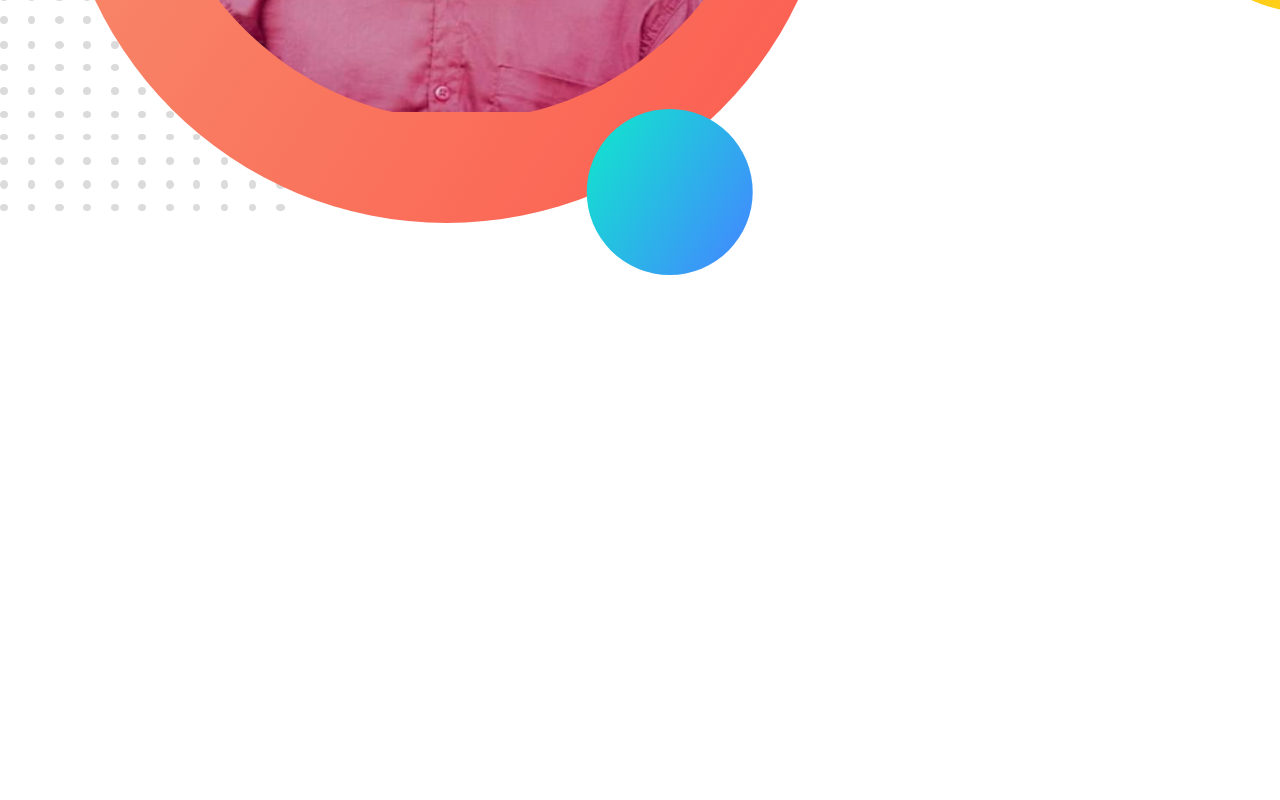
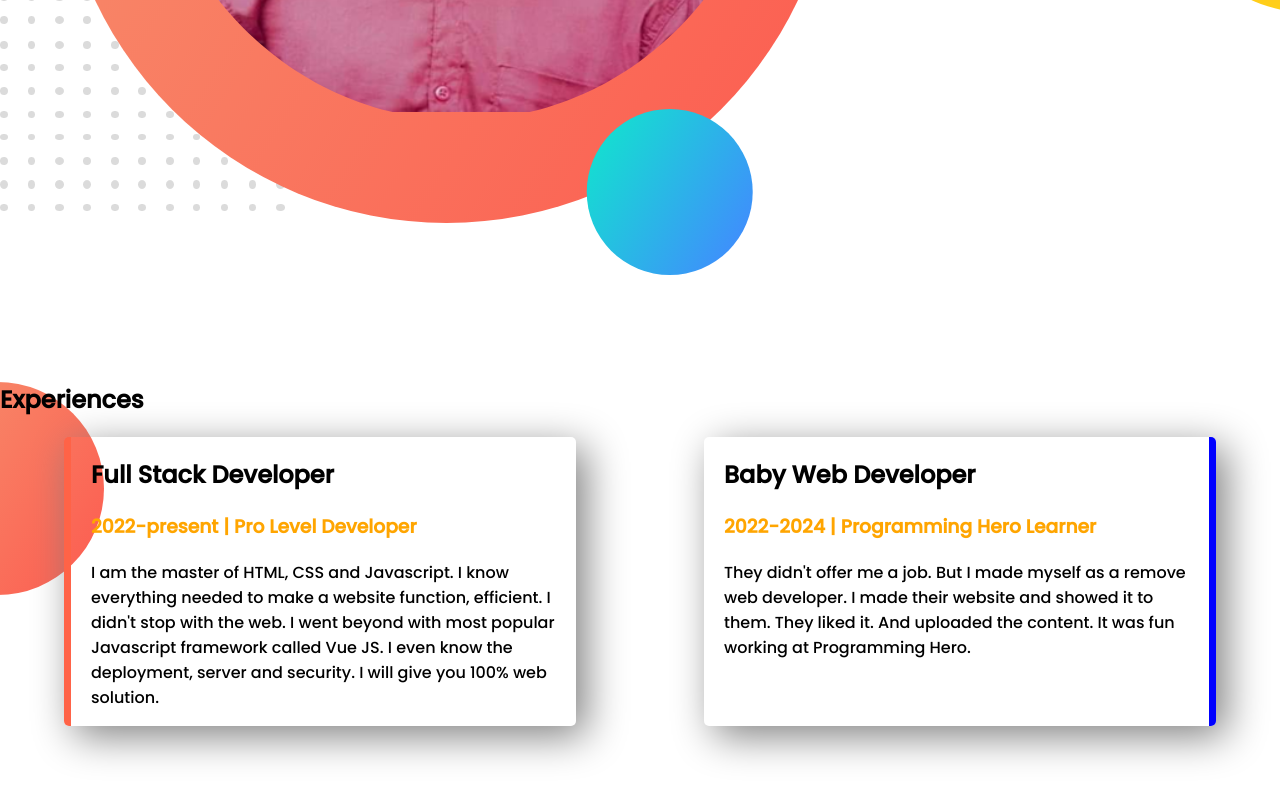
Before and after one commit to raufurswapnil/developer-portfolio, a plain HTML site: page index.html in a window 1280 px wide. Shown: the part 1118-1918 px from the top of the page. Before the commit the page ends 1500 px from the top, so only its background shows below. Drawn offline with Linux system fonts and the light colour scheme.

Commit message:
added border

```diff
--- a/index.html
+++ b/index.html
@@ -13,7 +13,7 @@
 </head>
 
 <body>
-    <section class="top-banner">
+    <section class="top-banner flexible-container">
         <div class="half-width">
             <h1>Welcome To</h1>
             <h1><span class="orange-color">Raufur Swapnil</span> World!</h1>
@@ -29,7 +29,7 @@
         <div class="half-width">
             <img src="images/swapnil....png" alt="" </div>
     </section>
-    <section class="dream-big">
+    <section class="dream-big flexible-container">
         <div "half-width">
             <img src="images/swapnil....png" alt="">
         </div>
@@ -40,8 +40,28 @@
                 to make simple website. My goal is to build 3 websites and learn advanced topics.</p>
             <a class="link-button" target="_blank" href="">DOWNLOAD RESUME</a>
         </div>
+    </section>
+    <section class="experience-area">
+        <h1>Experiences</h1>
+        <div class="flexible-container">
+            <div id="full-stack-developer" class="experience-item">
+                <h1>Full Stack Developer</h1>
+                <h3 class="orange-color">2022-present | Pro Level Developer</h3>
+                <p>I am the master of HTML, CSS and Javascript. I know everything needed to make a website function,
+                    efficient. I didn't stop with the web. I went beyond with most popular Javascript framework called
+                    Vue
+                    JS. I even know the deployment, server and security. I will give you 100% web solution.</p>
+            </div>
+            <div id="baby-web-developer" class="experience-item">
+                <h1>Baby Web Developer</h1>
+                <h3 class="orange-color">2022-2024 | Programming Hero Learner</h3>
+                <p>They didn't offer me a job. But I made myself as a remove web developer. I made their website and
+                    showed
+                    it to them. They liked it. And uploaded the content. It was fun working at Programming Hero.</p>
+            </div>
+        </div>
+    </section>
 
-    </section>
 </body>
 
 </html>
--- a/style.css
+++ b/style.css
@@ -4,14 +4,14 @@ body {
 }
 
 h1 {
-    font: 60px;
+    font: 70px;
 }
 
 .orange-color {
     color: orange;
 }
 
-section {
+.flexible-container {
     display: flex;
     margin-bottom: 100px;
 }
@@ -30,7 +30,6 @@ section {
     text-decoration: none;
     background-color: chartreuse;
     font-weight: 700;
-
     padding: 10px 30px;
     border-radius: 5px;
 }
@@ -45,3 +44,28 @@ section {
     background-repeat: no-repeat;
     background-position: right;
 }
+
+.experience-area {
+    background-image: url(images/exp-bg.png);
+    background-repeat: no-repeat;
+}
+
+
+.experience-item {
+    width: 40%;
+    margin-left: 5%;
+    margin-right: 5%;
+    padding-right: 20px;
+    padding-left: 20px;
+    border-radius: 5px;
+    box-shadow: 10px 10px 40px gray;
+
+}
+
+#full-stack-developer {
+    border-left: 7px solid tomato;
+}
+
+#baby-web-developer {
+    border-right: 7px solid blue;
+}
```
